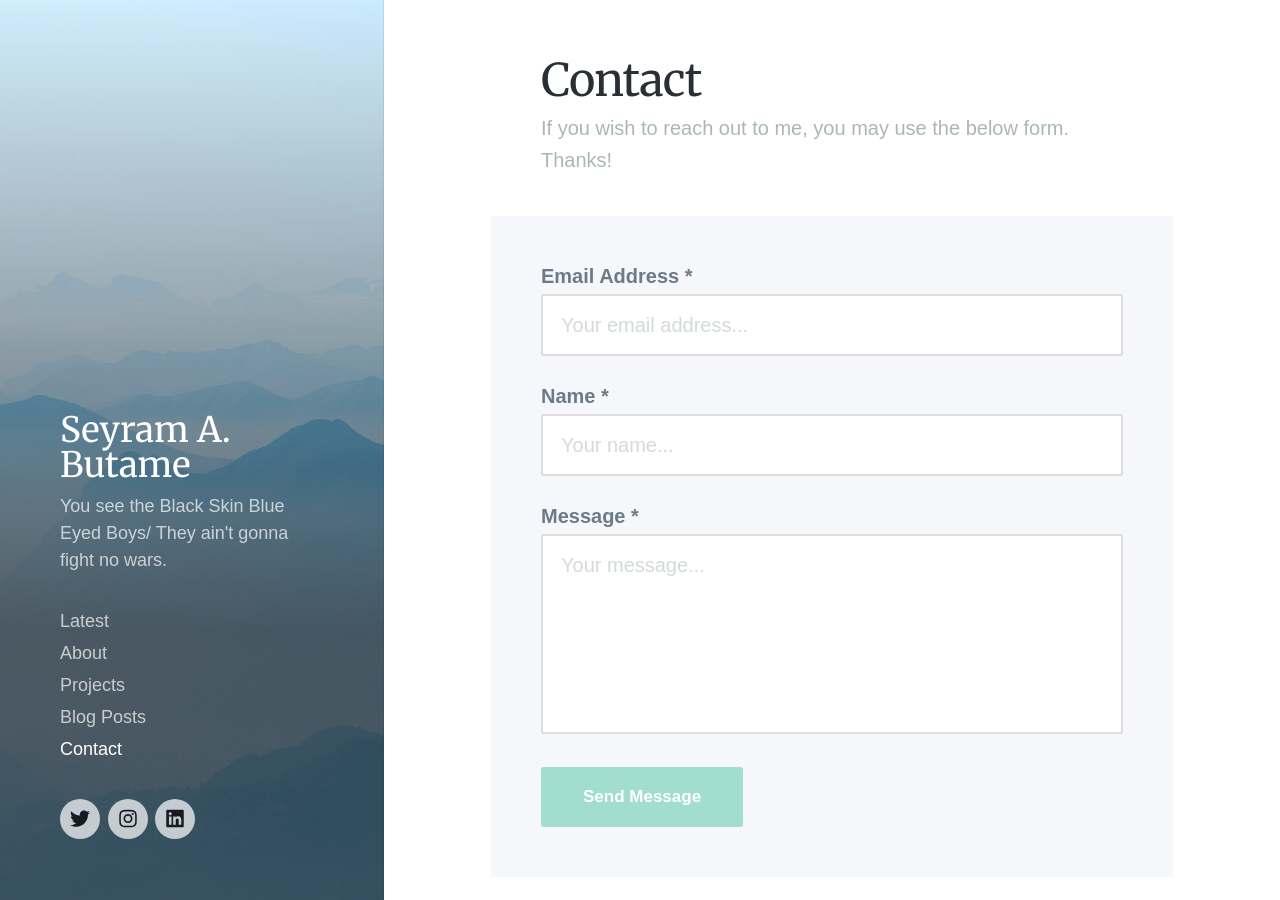
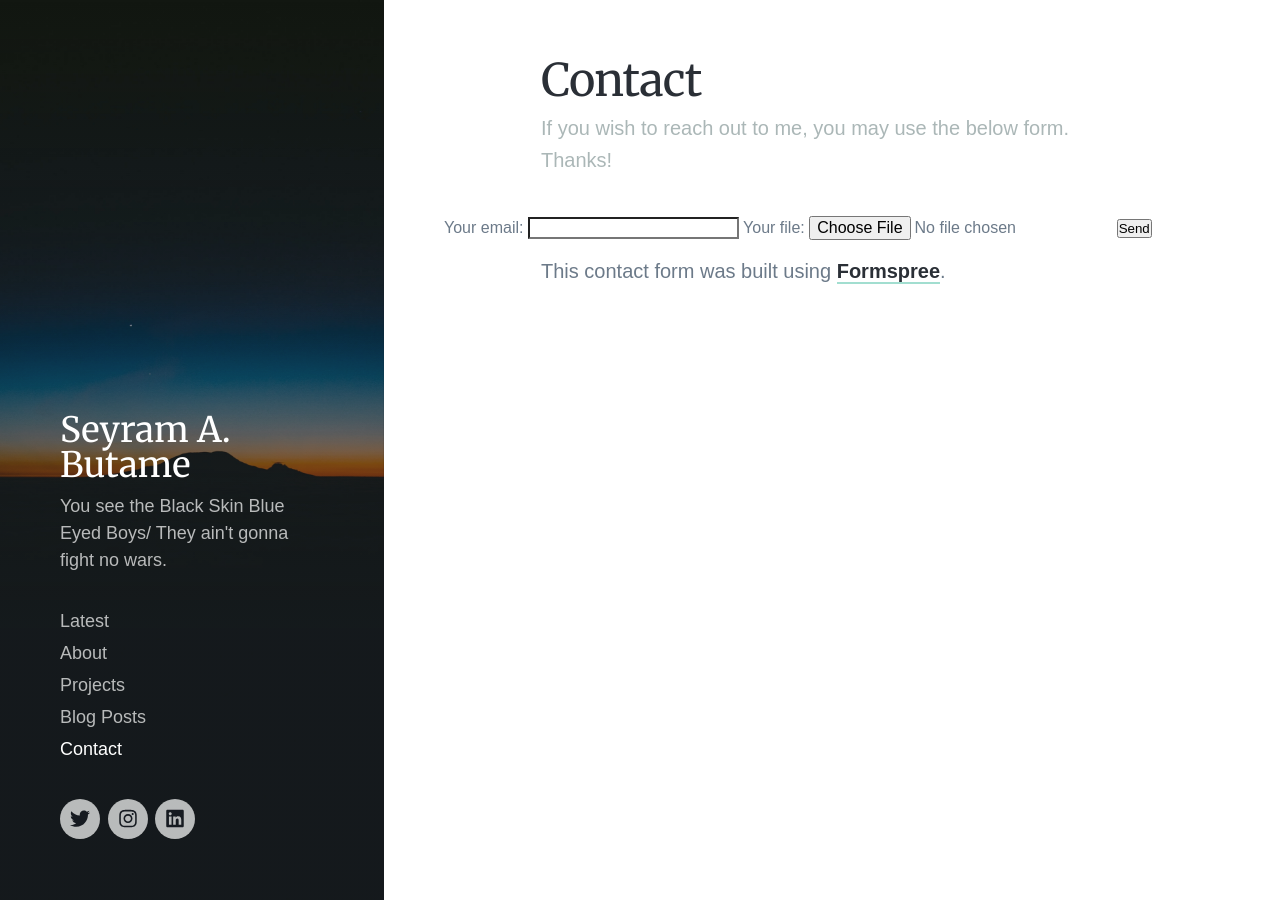
Before and after one commit to butames/blog.github.io, a Jekyll site: the page built from _pages/contact.md, in a window 1280 px wide and 900 px high. Built offline with Jekyll 4.4.1, drawn with Linux system fonts in a browser that asks for light colours; nearby versions of some CDN libraries; some web fonts are replaced.

Commit message:
Update contact.md

```diff
--- a/_pages/contact.md
+++ b/_pages/contact.md
@@ -2,9 +2,23 @@
 title: Contact
 subtitle: If you wish to reach out to me, you may use the below form. Thanks!
 description: Seyram A. Butame's website and personal blog.
-featured_image: /images/demo/demo-portrait.jpg
+featured_image: /images/background/background2.jpg
 ---
 
-{% include contact-form.html %}
+<form
+  action="https://formspree.io/f/xzbobbyw"
+  method="POST"
+  enctype="multipart/form-data"
+>
+  <label>
+    Your email:
+    <input type="email" name="_replyto">
+  </label>
+  <label>
+    Your file:
+    <input type="file" name="upload">
+  </label>
+  <button type="submit">Send</button>
+</form>
 
 This contact form was built using [Formspree](https://formspree.io/create/jekyllthemes).
```
